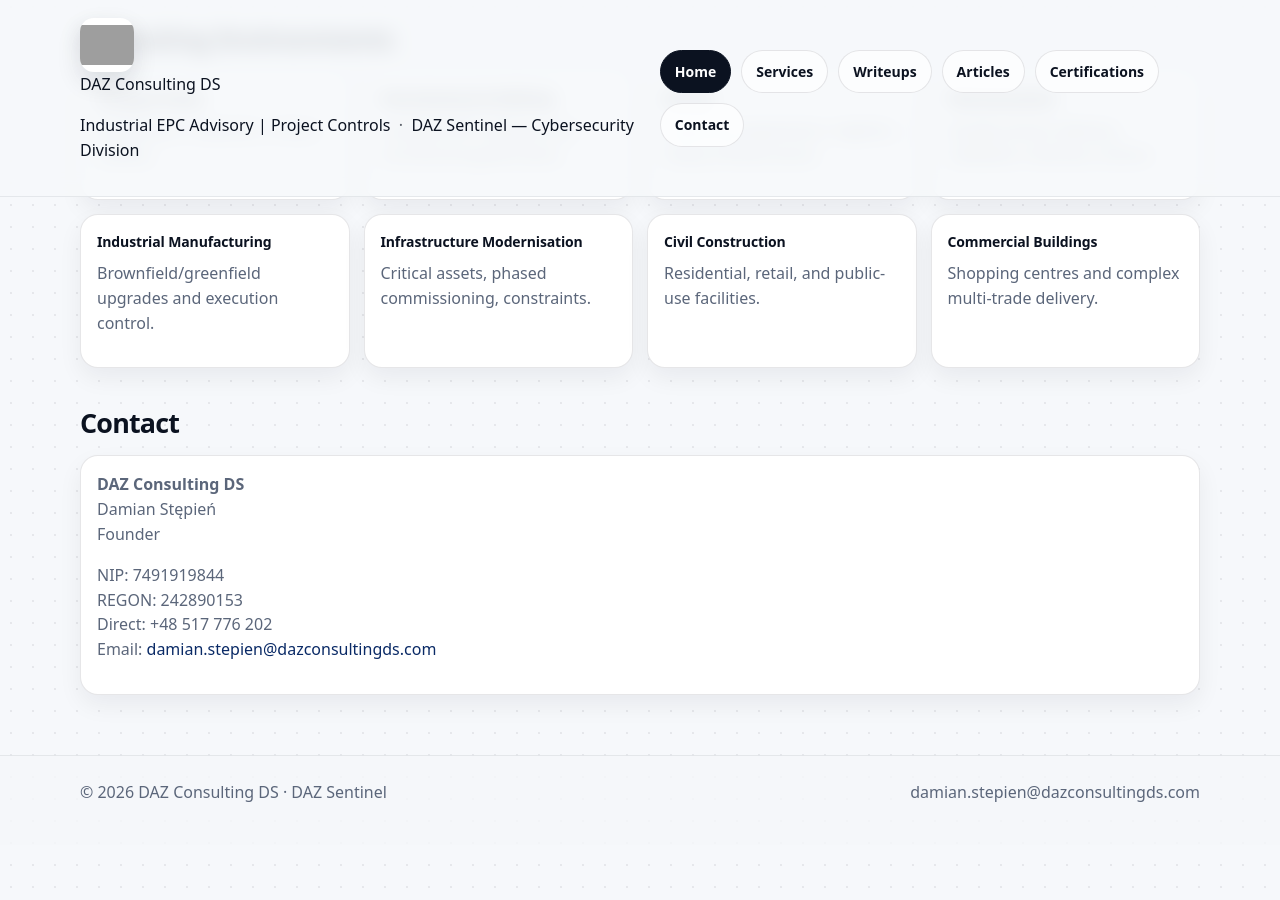
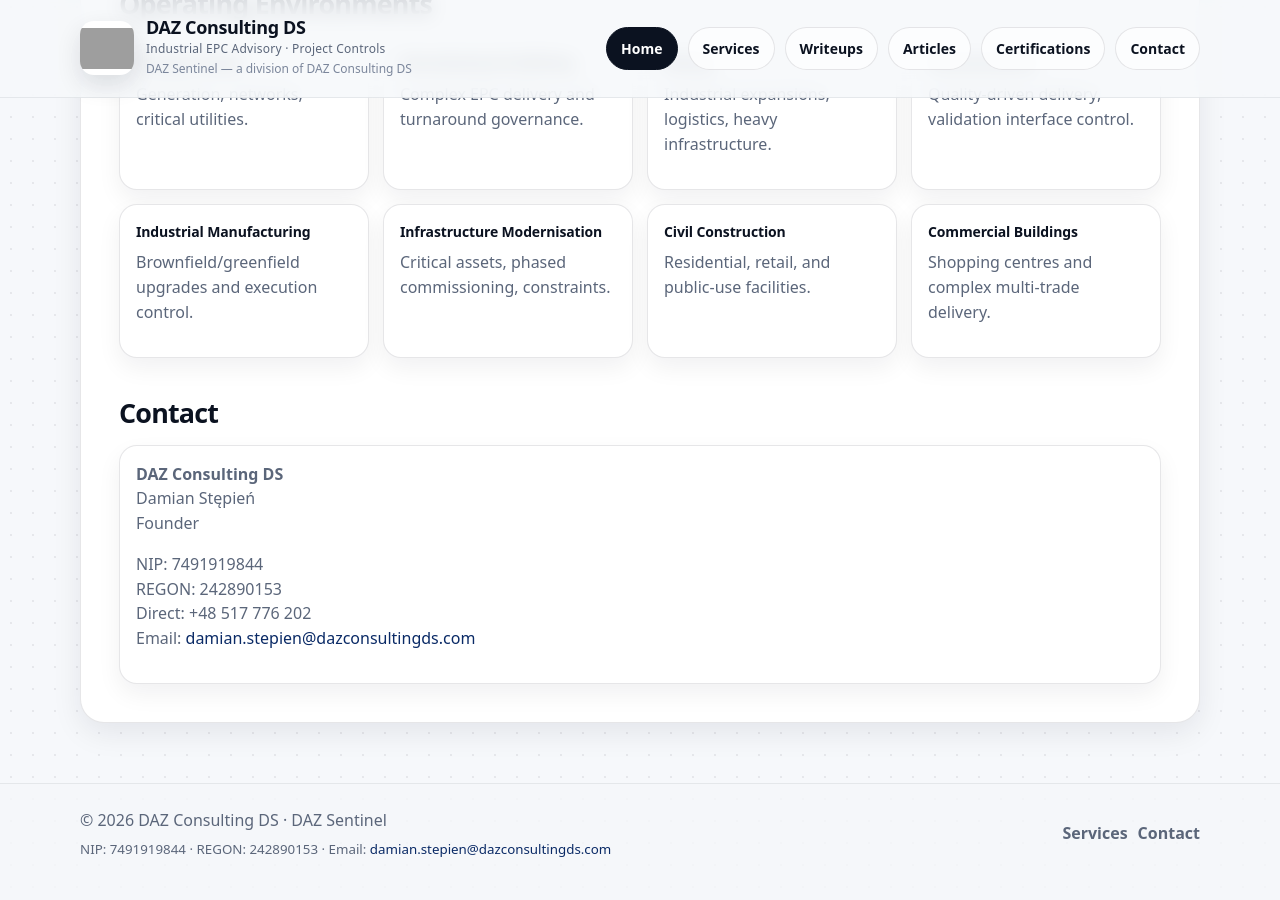
Before and after one commit to DAZDS/DAZDS.github.io, a Jekyll site: the page built from index.md, in a window 1280 px wide and 900 px high, scrolled down 1940 px. Built offline with Jekyll 4.4.1, drawn with Linux system fonts in a browser that asks for light colours; grey boxes are pictures that could not be loaded.

Commit message:
Enhance page layout and SEO metadata
Updated the page title and added a meta description for SEO. Modified header and footer structure for improved layout.

```diff
--- a/_layouts/page.html
+++ b/_layouts/page.html
@@ -1,54 +1,47 @@
-<!-- =======================================================
-     File: _layouts/page.html
-     ======================================================= -->
 <!doctype html>
 <html lang="en">
   <head>
     <meta charset="utf-8" />
     <meta name="viewport" content="width=device-width, initial-scale=1" />
-    <title>
-      {% if page.title %}{{ page.title }} | {% endif %}{{ site.title }}
-    </title>
+
+    <title>{% if page.title %}{{ page.title }} · {% endif %}DAZ Consulting DS</title>
+
+    <meta name="description" content="Industrial EPC Advisory and Project Controls. Schedule integrity, cost performance, baseline control, risk and claims discipline across industrial delivery." />
 
     <link rel="stylesheet" href="{{ '/assets/css/style.css' | relative_url }}" />
+    <link rel="icon" href="{{ '/assets/img/logo-mark.svg' | relative_url }}" type="image/svg+xml" />
   </head>
 
   <body>
     <header class="site-header">
-      <div class="container header-inner">
-        <div class="brand-row">
-          <div class="brand-mark">
-            <!-- Jeśli masz logo w repo, podmień ścieżkę -->
-            <img src="{{ '/Logo_DAZ_WWW.png' | relative_url }}" alt="DAZ" />
-          </div>
+      <div class="container">
+        <div class="header-inner">
+          <a class="brand" href="{{ '/' | relative_url }}" aria-label="DAZ Consulting DS home">
+            <span class="brand-mark">
+              <img src="{{ '/assets/img/logo-mark.svg' | relative_url }}" alt="DAZ Consulting DS logo" />
+            </span>
+            <span class="brand-text">
+              <span class="brand-title">DAZ Consulting DS</span>
+              <span class="brand-subtitle">Industrial EPC Advisory · Project Controls</span>
+              <span class="brand-subline">DAZ Sentinel — a division of DAZ Consulting DS</span>
+            </span>
+          </a>
 
-          <div class="brand-titles">
-            <p class="brand-name">DAZ Consulting DS</p>
-            <p class="brand-sub">
-              Industrial EPC Advisory | Project Controls
-              <span style="opacity:.65;">&nbsp;·&nbsp;</span>
-              DAZ Sentinel — Cybersecurity Division
-            </p>
-          </div>
-        </div>
-
-        <div class="nav-row">
-          <nav class="nav">
-            {% assign url = page.url | downcase %}
-            <a href="{{ '/' | relative_url }}" class="{% if url == '/' %}active{% endif %}">Home</a>
-            <a href="{{ '/services/' | relative_url }}" class="{% if url contains '/services' %}active{% endif %}">Services</a>
-            <a href="{{ '/writeups/' | relative_url }}" class="{% if url contains '/writeups' %}active{% endif %}">Writeups</a>
-            <a href="{{ '/articles/' | relative_url }}" class="{% if url contains '/articles' %}active{% endif %}">Articles</a>
-            <a href="{{ '/certifications/' | relative_url }}" class="{% if url contains '/certifications' %}active{% endif %}">Certifications</a>
-            <a href="{{ '/contact/' | relative_url }}" class="{% if url contains '/contact' %}active{% endif %}">Contact</a>
+          <nav class="nav" aria-label="Primary navigation">
+            <a href="{{ '/' | relative_url }}" class="{% if page.url == '/' %}active{% endif %}">Home</a>
+            <a href="{{ '/services/' | relative_url }}" class="{% if page.url contains '/services' %}active{% endif %}">Services</a>
+            <a href="{{ '/writeups/' | relative_url }}" class="{% if page.url contains '/writeups' %}active{% endif %}">Writeups</a>
+            <a href="{{ '/articles/' | relative_url }}" class="{% if page.url contains '/articles' %}active{% endif %}">Articles</a>
+            <a href="{{ '/certifications/' | relative_url }}" class="{% if page.url contains '/certifications' %}active{% endif %}">Certifications</a>
+            <a href="{{ '/contact/' | relative_url }}" class="{% if page.url contains '/contact' %}active{% endif %}">Contact</a>
           </nav>
         </div>
       </div>
     </header>
 
-    <main class="site-main dots-bg">
-      <div class="container page-surface">
-        <div class="page">
+    <main class="site-main">
+      <div class="container">
+        <div class="page-card">
           {{ content }}
         </div>
       </div>
@@ -56,9 +49,15 @@
 
     <footer class="site-footer">
       <div class="container">
-        <div style="display:flex; flex-wrap:wrap; gap:10px; justify-content:space-between;">
-          <div>© {{ "now" | date: "%Y" }} DAZ Consulting DS · DAZ Sentinel</div>
-          <div class="muted">damian.stepien@dazconsultingds.com</div>
+        <div class="footer-inner">
+          <div class="footer-left">
+            <div>© {{ site.time | date: '%Y' }} DAZ Consulting DS · DAZ Sentinel</div>
+            <small>NIP: 7491919844 · REGON: 242890153 · Email: <a href="mailto:damian.stepien@dazconsultingds.com">damian.stepien@dazconsultingds.com</a></small>
+          </div>
+          <div class="footer-right">
+            <a href="{{ '/services/' | relative_url }}">Services</a>
+            <a href="{{ '/contact/' | relative_url }}">Contact</a>
+          </div>
         </div>
       </div>
     </footer>
```
